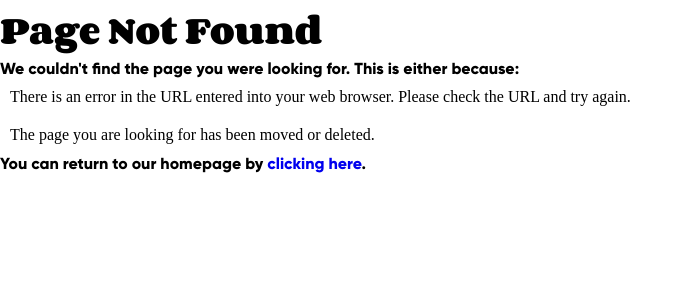
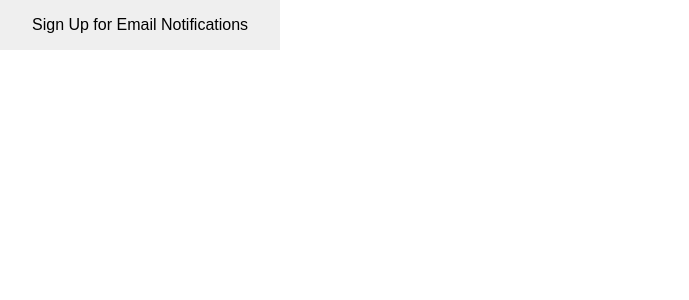
Before and after one commit to makeitMVPadmin/CoffeeChat, a React (Create React App) app: page /landing-page in a window 1280 px wide. Shown: the top 300 px of the page, without its empty margins (0-689 px from the left). Built offline with nearby package versions, Linux system fonts and the light colour scheme; no server answers.

Commit message:
add landingpage route

```diff
--- a/src/App.js
+++ b/src/App.js
@@ -11,6 +11,7 @@ import ProfilePage from "./pages/ProfilePage/ProfilePage";
 import Navbar from "./components/Navbar/Navbar";
 import SearchPage from "./pages/SearchPage/SearchPage";
 import NotFoundPage from "./pages/NotFoundPage/NotFoundPage";
+import LandingPage from "./pages/LandingPage/LandingPage";
 
 // Import the functions you need from the SDKs you need
 import { initializeApp } from "firebase/app";
@@ -90,12 +91,13 @@ function App() {
         path="/connections"
         element={<ConnectionsPage people={connectionsData} />}
       />
-       <Route path="/profile" element={<ProfilePage/>} />
+      <Route path="/profile" element={<ProfilePage />} />
       <Route
         path="/chat/:id"
         element={<Chat people={connectionsData} db={db} />}
       />
-      <Route path="*" element={<NotFoundPage/>}/>
+      <Route path="/landing-page" element={<LandingPage />} />
+      <Route path="*" element={<NotFoundPage />} />
     </Routes>
   );
 }
--- /dev/null
+++ b/src/pages/LandingPage/LandingPage.jsx
@@ -0,0 +1,13 @@
+
+import Hero from "../../components/Landing/Hero/Hero";
+
+const LandingPage = () => {
+  return (
+    <>
+
+      <Hero />
+      </>
+  );
+};
+
+export default LandingPage;
```
